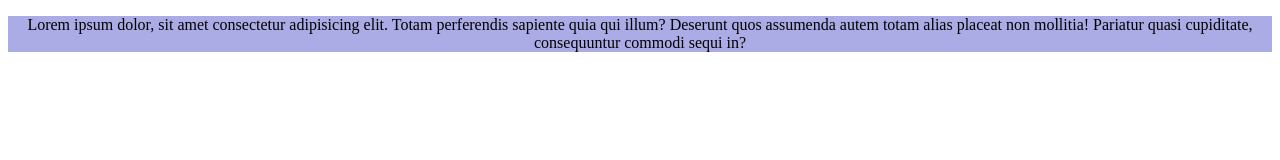
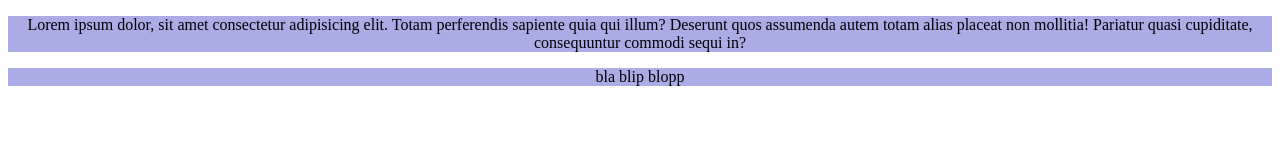
Before and after one commit to Valentin-devweb/newrepository, a plain HTML site: page index.html in a window 1280 px wide. Drawn offline with Linux system fonts and the light colour scheme.

Commit message:
Ajout d'un p

```diff
--- a/index.html
+++ b/index.html
@@ -13,6 +13,7 @@
 </head>
 <body>
     <p>Lorem ipsum dolor, sit amet consectetur adipisicing elit. Totam perferendis sapiente quia qui illum? Deserunt quos assumenda autem totam alias placeat non mollitia! Pariatur quasi cupiditate, consequuntur commodi sequi in?</p>
+    <p>bla blip blopp</p>
 
 </body>
 </html>
```
